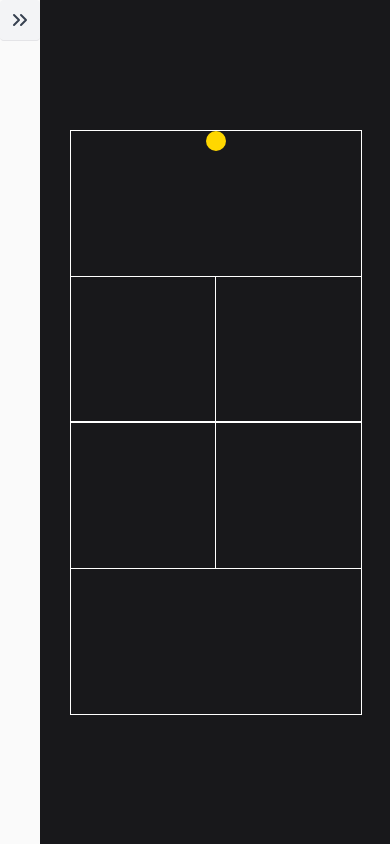
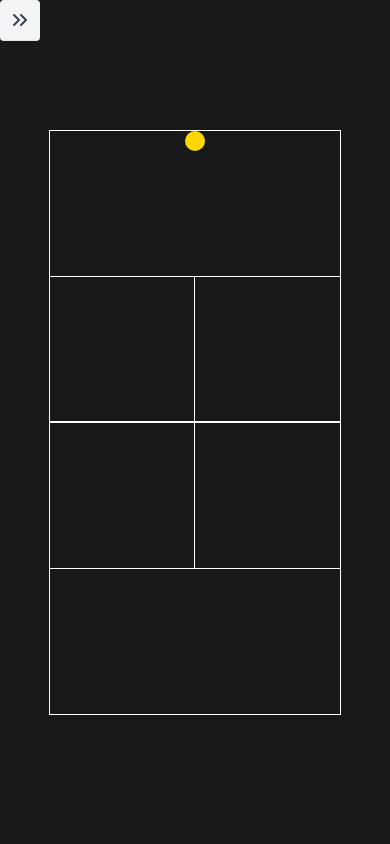
Before and after one commit to DerekWhiteM/serve-spotter, a React (Vite) app: page / in a window 390 px wide. Built offline with nearby package versions, Linux system fonts and the light colour scheme; the HTML template or start-up script is replaced by a standard one.

Commit message:
Improvements for mobile experience

```diff
--- a/src/App.tsx
+++ b/src/App.tsx
@@ -10,7 +10,7 @@ function App() {
     return (
         <>
             <Sidebar game={game} />
-            <Court />
+            <Court game={game} />
         </>
     );
 }
--- a/src/components/ui/court.tsx
+++ b/src/components/ui/court.tsx
@@ -1,8 +1,8 @@
+import { Game } from "@/lib/game";
+import { useEffect, useState } from "react";
 import { useScreenDimensions } from "@/hooks/use-screen-dimensions";
-import { useEffect, useState } from "react";
 
-export function Court() {
-
+export function Court({ game }: { game: Game }) {
     const screenDimensions = useScreenDimensions();
     const [courtDimensions, setCourtDimensions] = useState({
         height: "",
@@ -24,7 +24,7 @@ export function Court() {
     }, [screenDimensions]);
 
     return (
-        <div className="w-full flex ml-[2.6rem]">
+        <div className="w-full flex">
             <div
                 id="court"
                 className={`${courtDimensions.width} ${courtDimensions.height} max-w-[425px] max-h-[850px] border relative m-auto border-solid border-[white]`}
@@ -40,12 +40,12 @@ export function Court() {
                         <div className="h-full w-full"></div>
                     </div>
                     <div className="flex h-full w-full border-y-[white] border-t border-solid border-b">
-                        <div className="h-full w-full border-r-[white] border-r border-solid"></div>
-                        <div className="h-full w-full"></div>
+                        <div className="h-full w-full border-r-[white] border-r border-solid" onClick={() => game.return("ad")}></div>
+                        <div className="h-full w-full" onClick={() => game.return("deuce")}></div>
                     </div>
                     <div className="flex h-full w-full">
-                        <div className="h-full w-full"></div>
-                        <div className="h-full w-full"></div>
+                        <div className="h-full w-full" onClick={() => game.return("ad")}></div>
+                        <div className="h-full w-full" onClick={() => game.return("deuce")}></div>
                     </div>
                 </div>
             </div>
--- a/src/components/ui/sidebar.tsx
+++ b/src/components/ui/sidebar.tsx
@@ -9,18 +9,31 @@ import { Scoreboard } from "./scoreboard";
 import { useState } from "react";
 
 export function Sidebar({ game }: { game: Game }) {
-
     const [open, setOpen] = useState(false);
     const toggleOpen = () => (open ? setOpen(false) : setOpen(true));
 
     return (
-        <div id="sidebar" className={`max-w-[16rem] bg-primary-foreground absolute h-full z-10`}>
+        <>
+            {!open && (
                 <div
-                className="flex content-center bg-gray-100 text-gray-700 p-2 border-b rounded cursor-pointer hover:bg-gray-200"
+                    className={`flex content-center bg-gray-100 text-gray-700 p-2 border-b rounded cursor-pointer hover:bg-gray-200 absolute`}
                     onClick={toggleOpen}
                 >
-                {open ? <ChevronsLeft className="m-auto" /> : <ChevronsRight className="m-auto" />}
+                    <ChevronsRight />
                 </div>
+            )}
+            <div
+                id="sidebar"
+                className={`max-w-[16rem] bg-primary-foreground absolute h-full z-10 overflow-y-scroll`}
+            >
+                {open && (
+                    <div
+                        className={`flex content-center bg-gray-100 text-gray-700 p-2 border-b rounded cursor-pointer hover:bg-gray-200`}
+                        onClick={toggleOpen}
+                    >
+                        <ChevronsLeft className="m-auto" />
+                    </div>
+                )}
                 <h1
                     className={`text-[1.8rem] text-center relative ${
                         open ? "w-auto" : "w-0 overflow-hidden text-nowrap"
@@ -28,14 +41,18 @@ export function Sidebar({ game }: { game: Game }) {
                 >
                     Serve Spotter
                 </h1>
-            <div className={`flex flex-col ${open ? "w-auto" : "w-0 overflow-hidden text-nowrap"}`}>
+                <div
+                    className={`flex flex-col ${
+                        open ? "w-auto" : "w-0 overflow-hidden text-nowrap"
+                    } overflow-y-scroll`}
+                >
                     <div>
                         <h2 className="text-center bg-secondary text-secondary-foreground py-[0.236rem]">
                             How to play
                         </h2>
                         <div className="px-2 py-4">
-                        Use the left and right arrow keys to return each serve as quickly as you
-                        can.
+                            Click the left or right side of the court to return each serve as
+                            quickly as you can.
                         </div>
                     </div>
                     <div>
@@ -86,7 +103,9 @@ export function Sidebar({ game }: { game: Game }) {
                                 onClick={() => {
                                     toggleOpen();
                                     const speed = Number(getInputElementByName("speed").value);
-                                const frequency = Number(getInputElementByName("frequency").value);
+                                    const frequency = Number(
+                                        getInputElementByName("frequency").value
+                                    );
                                     const rounds = Number(getInputElementByName("rounds").value);
                                     game.setSpeed(speed);
                                     game.setFrequency(frequency);
@@ -109,5 +128,6 @@ export function Sidebar({ game }: { game: Game }) {
                     <Scoreboard />
                 </div>
             </div>
+        </>
     );
 }
```
Lines whose indentation alone changed are shown as unchanged.
